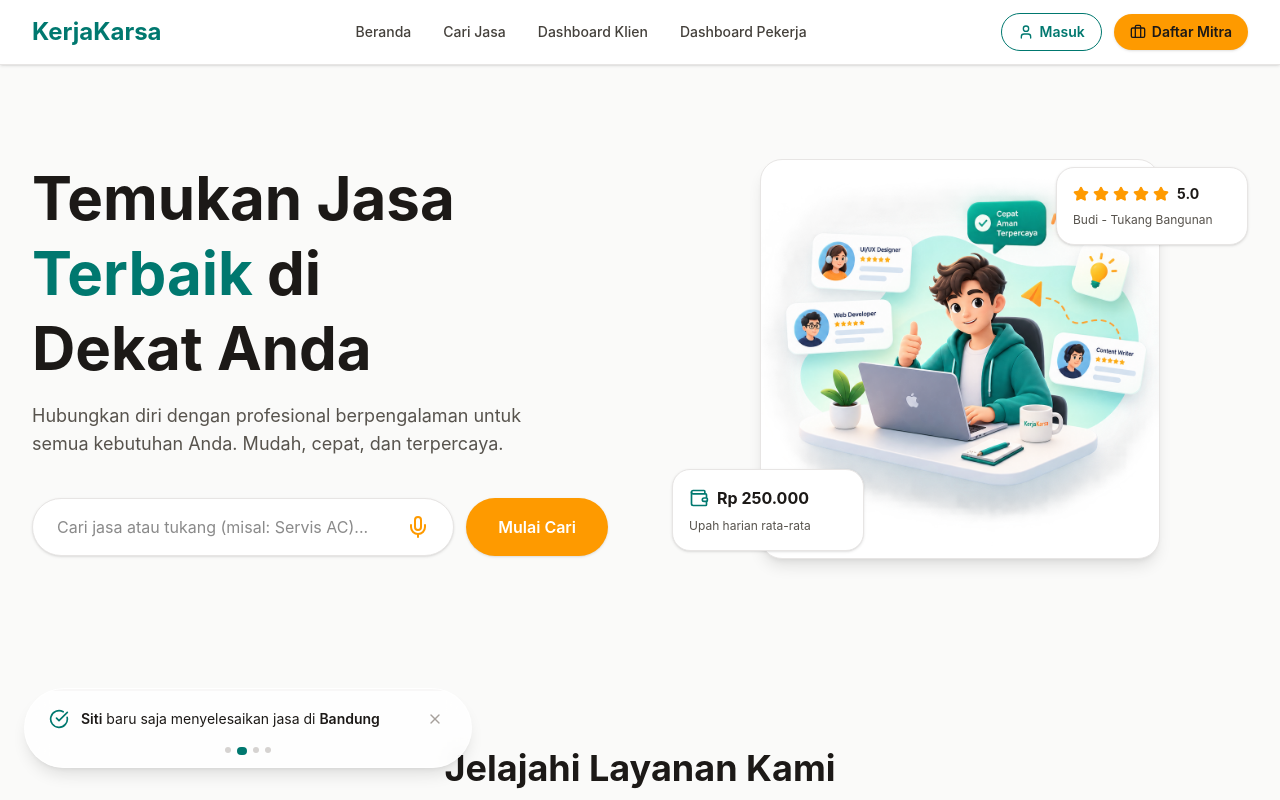
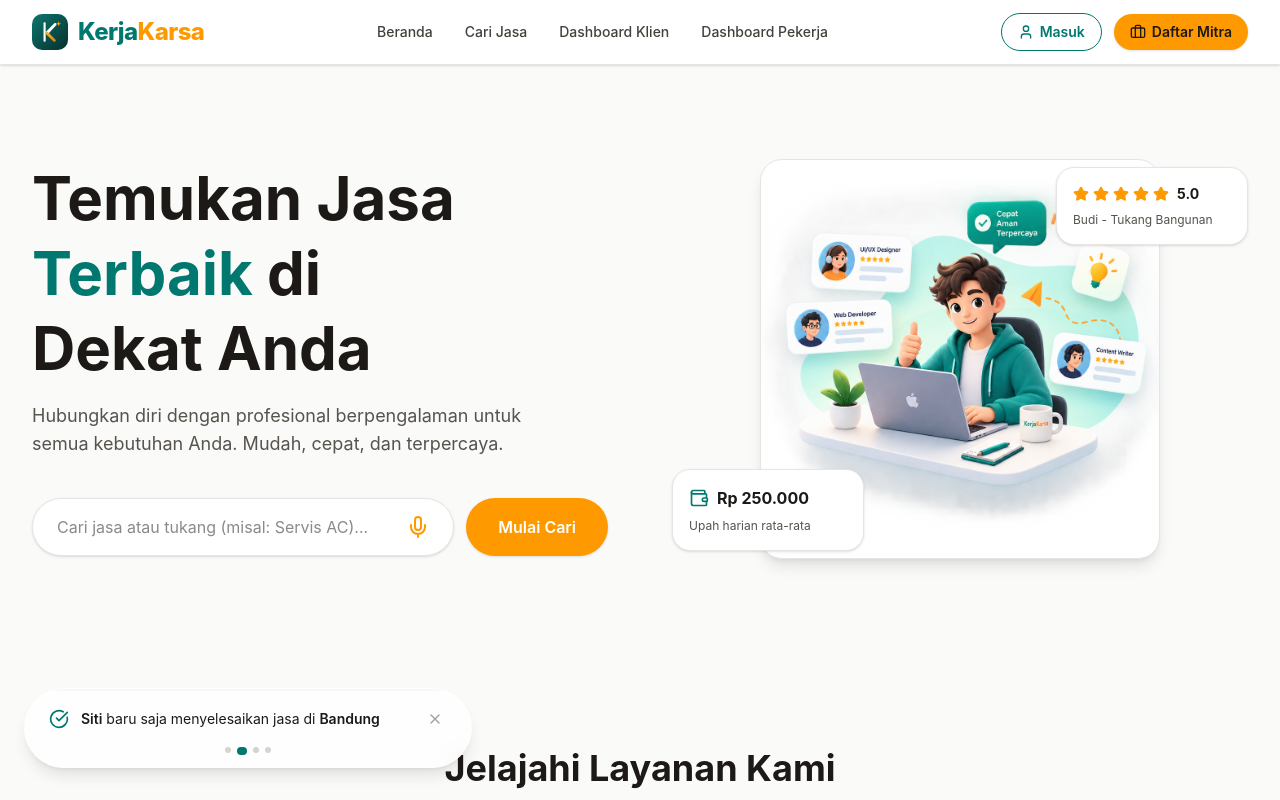
Before and after one commit to andybagus26/kerjakarsa, a Next.js app: page / in a window 1280 px wide. Shown: the top 800 px of the page. Built offline with nearby package versions, Linux system fonts and the light colour scheme.

Commit message:
feat: add vector logo assets and update navbar brand branding

```diff
--- a/components/navbar.tsx
+++ b/components/navbar.tsx
@@ -34,8 +34,12 @@ export function Navbar() {
       {/* Mobile Navbar */}
       <nav className="md:hidden sticky top-0 z-50 bg-white border-b border-stone-200 shadow-sm">
         <div className="px-4 py-3 flex items-center justify-between">
-          <Link href="/" className="text-xl font-bold text-teal-700">
-            KerjaKarsa
+          <Link href="/" className="flex items-center gap-2.5">
+            <img src="/logo-icon.svg" alt="KerjaKarsa Logo" className="w-8 h-8" />
+            <span className="text-xl font-extrabold tracking-tight">
+              <span className="text-teal-700">Kerja</span>
+              <span className="text-amber-500">Karsa</span>
+            </span>
           </Link>
           <button
             onClick={() => setIsOpen(!isOpen)}
@@ -94,8 +98,12 @@ export function Navbar() {
       {/* Desktop Navbar */}
       <nav className="hidden md:block sticky top-0 z-50 bg-white border-b border-stone-200 shadow-sm">
         <div className="mx-auto max-w-7xl px-8 h-16 flex items-center justify-between">
-          <Link href="/" className="text-2xl font-bold text-teal-700">
-            KerjaKarsa
+          <Link href="/" className="flex items-center gap-2.5">
+            <img src="/logo-icon.svg" alt="KerjaKarsa Logo" className="w-9 h-9" />
+            <span className="text-2xl font-extrabold tracking-tight">
+              <span className="text-teal-700">Kerja</span>
+              <span className="text-amber-500">Karsa</span>
+            </span>
           </Link>
 
           {/* Center Links */}
```
Also changed, not shown: public/logo-icon.svg (added), public/logo.svg (added).
